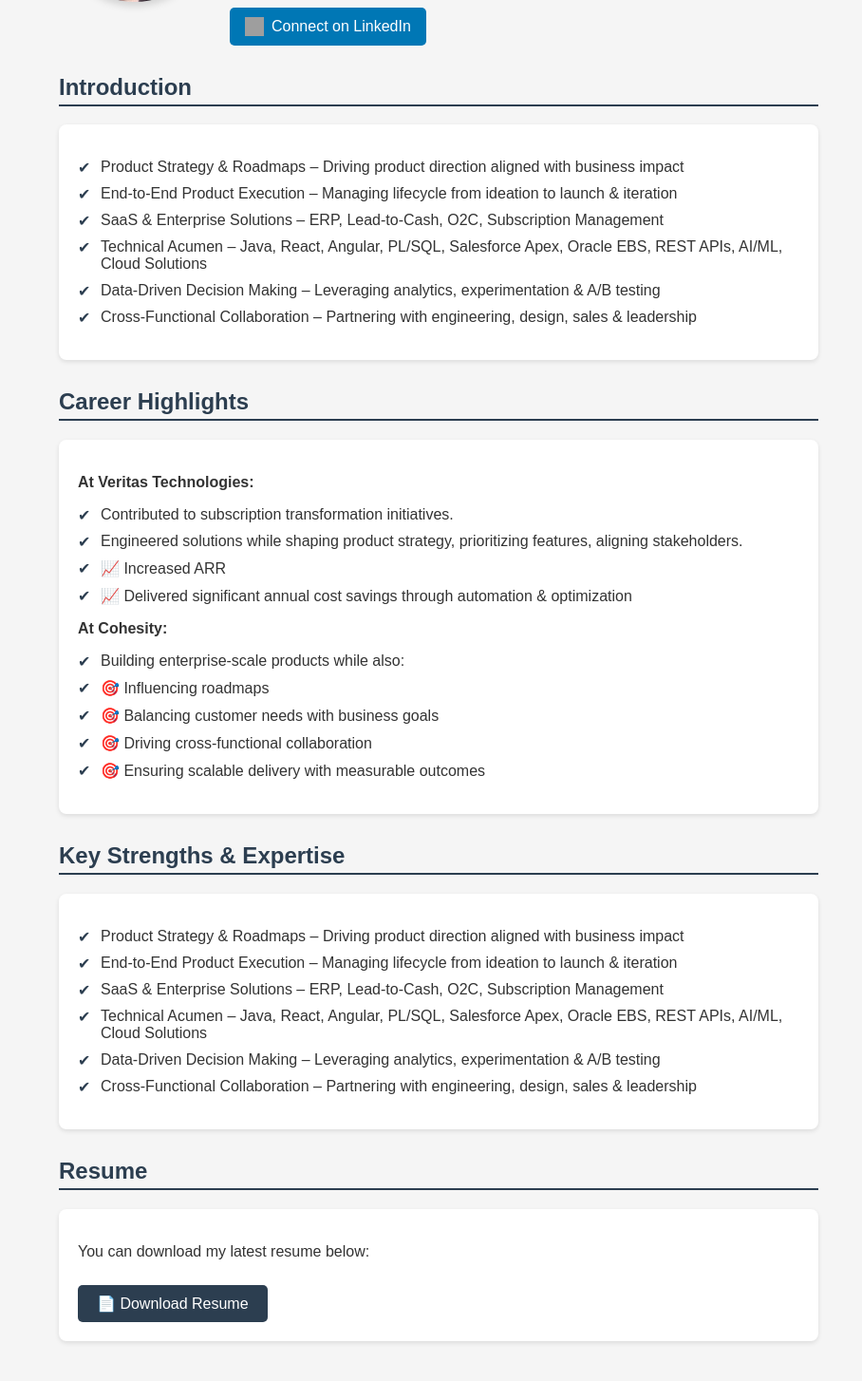
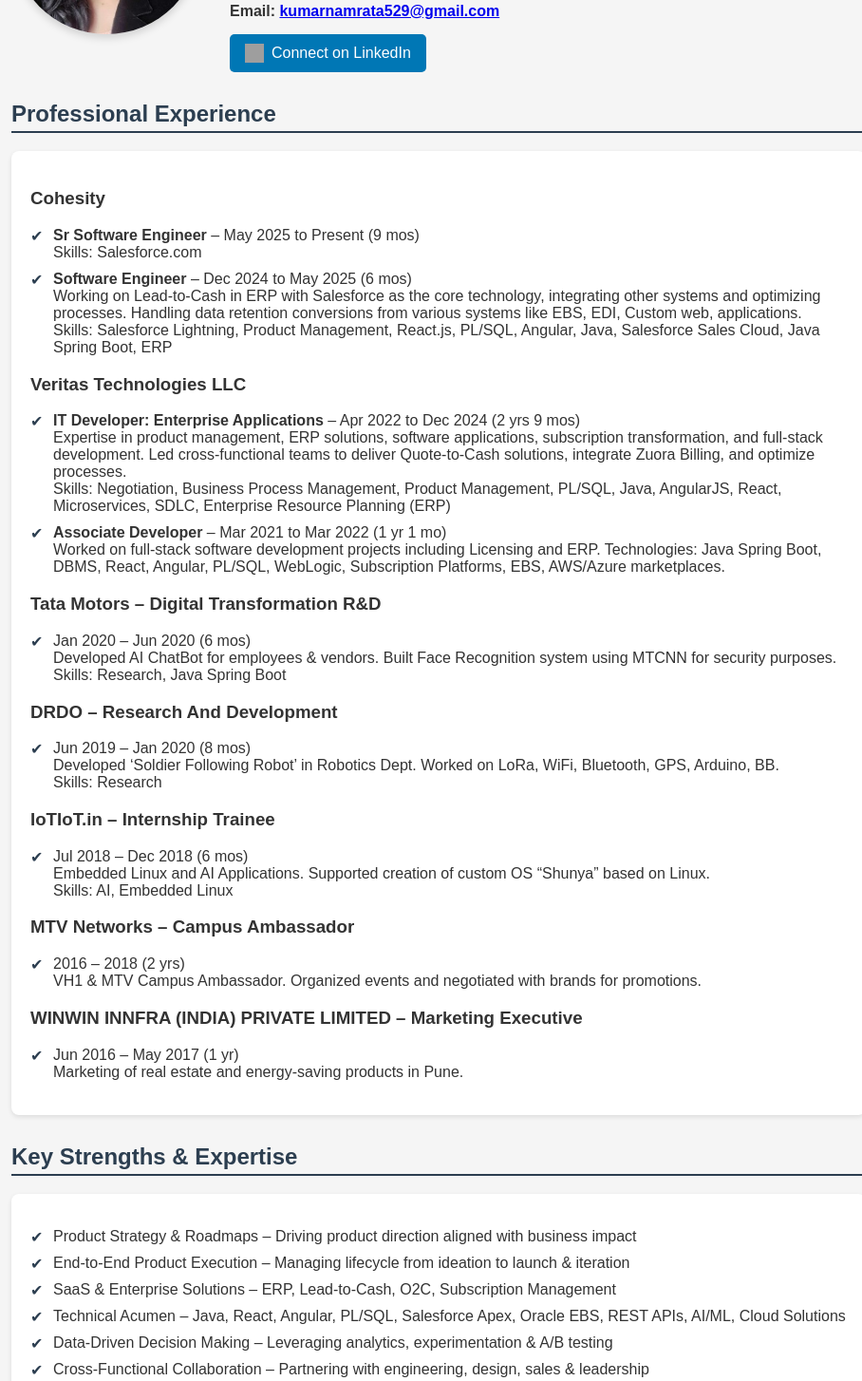
Before and after one commit to Namrata-Kumar/namrata.kumar.github.io, a plain HTML site: page index.html in a window 1280 px wide. Shown: the part 412-1866 px from the top of the page at 95% size, without its empty margins (178-1086 px from the left). Drawn offline with Linux system fonts and the light colour scheme; grey boxes are pictures that could not be loaded.

Commit message:
Update index.html

```diff
--- a/index.html
+++ b/index.html
@@ -7,15 +7,16 @@
   <title>Namrata Kumar | Sr. SDE | MBA</title>
   <style>
     body { font-family: Arial, sans-serif; margin:0; padding:0; background:#f5f5f5; color:#333;}
-    .container { max-width:800px; margin: auto; padding:20px;}
+    .container { max-width:900px; margin: auto; padding:20px;}
     header { text-align:center; padding:40px 20px; background:#2c3e50; color:white;}
     header h1 { margin:0; font-size:2.8rem;}
     header p { margin:5px 0 0; font-size:1.2rem;}
-    .about { display:flex; align-items:center; gap:20px; margin:30px 0; }
-    .profile-pic { width:160px; height:160px; border-radius:50%; object-fit:cover; box-shadow:0 4px 8px rgba(0,0,0,0.15); }
+    .about { display:flex; align-items:center; gap:30px; margin:30px 0; }
+    .profile-pic { width:200px; height:200px; border-radius:50%; object-fit:cover; box-shadow:0 4px 8px rgba(0,0,0,0.15); }
     .bio { flex:1; }
     .bio h2 { margin:0 0 10px; font-size:1.8rem; }
     .bio p { margin:0; line-height:1.6; }
+    .contact { margin-top:10px; font-weight:bold; }
     .linkedin-btn { margin-top:15px; display:inline-flex; align-items:center; gap:8px; padding:10px 16px;
                     background:#0077b5; color:#fff; text-decoration:none; border-radius:5px; font-weight:500; }
     .linkedin-btn img { width:20px; height:20px; }
@@ -25,7 +26,6 @@
     .card ul { list-style:none; padding:0; }
     .card ul li { margin-bottom:10px; padding-left:24px; position:relative; }
     .card ul li::before { content:"✔"; position:absolute; left:0; color:#2c3e50; }
-    .btn { display:inline-block; padding:10px 20px; background:#2c3e50; color:white; text-decoration:none; border-radius:5px; margin-top:10px;}
     footer { text-align:center; padding:15px 0; background:#2c3e50; color:white; font-size:0.9rem; margin-top:40px;}
   </style>
 </head>
@@ -42,43 +42,67 @@
       <div class="bio">
         <h2>About Me</h2>
         <p>I am Namrata Kumar, a Senior Software Development Engineer (Sr. SDE) at Cohesity and an MBA graduate from Liverpool John Moores University. With 5 years of experience in Full-Stack Development, SaaS, ERP, Subscription Management, and Enterprise Solutions, I drive business impact through a blend of technical expertise and product leadership. My career spans R&D innovation at <strong>DRDO</strong> & <strong>Tata Motors</strong> and enterprise product engineering at <strong>Veritas</strong> and <strong>Cohesity</strong>.</p>
+        <div class="contact">Email: <a href="mailto:kumarnamrata529@gmail.com">kumarnamrata529@gmail.com</a></div>
         <a href="https://www.linkedin.com/in/namrata-kumar-pm/" target="_blank" class="linkedin-btn">
           <img src="https://cdn-icons-png.flaticon.com/512/174/174857.png" alt="LinkedIn"> Connect on LinkedIn
         </a>
       </div>
     </div>
+
+    <!-- Professional Experience -->
     <section>
-      <h2>Introduction</h2>
+      <h2>Professional Experience</h2>
       <div class="card">
+        <h3>Cohesity</h3>
         <ul>
-          <li>Product Strategy & Roadmaps – Driving product direction aligned with business impact</li>
-          <li>End-to-End Product Execution – Managing lifecycle from ideation to launch & iteration</li>
-          <li>SaaS & Enterprise Solutions – ERP, Lead-to-Cash, O2C, Subscription Management</li>
-          <li>Technical Acumen – Java, React, Angular, PL/SQL, Salesforce Apex, Oracle EBS, REST APIs, AI/ML, Cloud Solutions</li>
-          <li>Data-Driven Decision Making – Leveraging analytics, experimentation & A/B testing</li>
-          <li>Cross-Functional Collaboration – Partnering with engineering, design, sales & leadership</li>
+          <li><strong>Sr Software Engineer</strong> – May 2025 to Present (9 mos)<br>
+              Skills: Salesforce.com</li>
+          <li><strong>Software Engineer</strong> – Dec 2024 to May 2025 (6 mos)<br>
+              Working on Lead-to-Cash in ERP with Salesforce as the core technology, integrating other systems and optimizing processes. Handling data retention conversions from various systems like EBS, EDI, Custom web, applications.<br>
+              Skills: Salesforce Lightning, Product Management, React.js, PL/SQL, Angular, Java, Salesforce Sales Cloud, Java Spring Boot, ERP
+          </li>
         </ul>
-      </div>
-    </section>
 
-    <!-- Highlights -->
-    <section>
-      <h2>Career Highlights</h2>
-      <div class="card">
-        <p><strong>At Veritas Technologies:</strong></p>
+        <h3>Veritas Technologies LLC</h3>
         <ul>
-          <li>Contributed to subscription transformation initiatives.</li>
-          <li>Engineered solutions while shaping product strategy, prioritizing features, aligning stakeholders.</li>
-          <li>📈 Increased ARR</li>
-          <li>📈 Delivered significant annual cost savings through automation & optimization</li>
+          <li><strong>IT Developer: Enterprise Applications</strong> – Apr 2022 to Dec 2024 (2 yrs 9 mos)<br>
+              Expertise in product management, ERP solutions, software applications, subscription transformation, and full-stack development. Led cross-functional teams to deliver Quote-to-Cash solutions, integrate Zuora Billing, and optimize processes.<br>
+              Skills: Negotiation, Business Process Management, Product Management, PL/SQL, Java, AngularJS, React, Microservices, SDLC, Enterprise Resource Planning (ERP)</li>
+          <li><strong>Associate Developer</strong> – Mar 2021 to Mar 2022 (1 yr 1 mo)<br>
+              Worked on full-stack software development projects including Licensing and ERP. Technologies: Java Spring Boot, DBMS, React, Angular, PL/SQL, WebLogic, Subscription Platforms, EBS, AWS/Azure marketplaces.</li>
         </ul>
-        <p><strong>At Cohesity:</strong></p>
+
+                <h3>Tata Motors – Digital Transformation R&D</h3>
         <ul>
-          <li>Building enterprise-scale products while also:</li>
-          <li>🎯 Influencing roadmaps</li>
-          <li>🎯 Balancing customer needs with business goals</li>
-          <li>🎯 Driving cross-functional collaboration</li>
-          <li>🎯 Ensuring scalable delivery with measurable outcomes</li>
+          <li>Jan 2020 – Jun 2020 (6 mos)<br>
+              Developed AI ChatBot for employees & vendors. Built Face Recognition system using MTCNN for security purposes.<br>
+              Skills: Research, Java Spring Boot</li>
+        </ul>
+
+        <h3>DRDO – Research And Development</h3>
+        <ul>
+          <li>Jun 2019 – Jan 2020 (8 mos)<br>
+              Developed ‘Soldier Following Robot’ in Robotics Dept. Worked on LoRa, WiFi, Bluetooth, GPS, Arduino, BB.<br>
+              Skills: Research</li>
+        </ul>
+
+        <h3>IoTIoT.in – Internship Trainee</h3>
+        <ul>
+          <li>Jul 2018 – Dec 2018 (6 mos)<br>
+              Embedded Linux and AI Applications. Supported creation of custom OS “Shunya” based on Linux.<br>
+              Skills: AI, Embedded Linux</li>
+        </ul>
+
+        <h3>MTV Networks – Campus Ambassador</h3>
+        <ul>
+          <li>2016 – 2018 (2 yrs)<br>
+              VH1 & MTV Campus Ambassador. Organized events and negotiated with brands for promotions.</li>
+        </ul>
+
+        <h3>WINWIN INNFRA (INDIA) PRIVATE LIMITED – Marketing Executive</h3>
+        <ul>
+          <li>Jun 2016 – May 2017 (1 yr)<br>
+              Marketing of real estate and energy-saving products in Pune.</li>
         </ul>
       </div>
     </section>
@@ -98,12 +122,25 @@
       </div>
     </section>
 
-    <!-- Resume -->
+    <!-- Education -->
     <section>
-      <h2>Resume</h2>
+      <h2>Education</h2>
       <div class="card">
-        <p>You can download my latest resume below:</p>
-        <a href="resume.pdf" class="btn" target="_blank">📄 Download Resume</a>
+        <ul>
+          <li><strong>Liverpool John Moores University</strong> – MBA, Product Management (Aug 2022 - Dec 2024)<br>
+              Activities: Thesis Writing, Networking, Hands-on experience with Howard Simulators, Case Studies<br>
+              Dissertation: <em>Study of Sustainable Food Packaging Options with An Eco-Friendly Approach: Analyzing Consumer Behavior and Innovations</em>
+          </li>
+          <li><strong>Maharashtra Institute of Technology</strong> – B.Tech, EnTC Engineering (Aug 2016 - Jun 2020)<br>
+              Activities: Anchoring, Basketball, Chess, Technical Competitions, Department Joint Secretary<br>
+              Achievements: National level Smart India Hackathon finalist, multiple prizes in Chess and Basketball<br>
+              Projects: Hardware Hackathon, Software Hackathon, Intelligent Super Market, Vehicle Name Plate Recognition, Raspberry Pi OS
+          </li>
+          <li><strong>The Bishop's School, Pune</strong> – Junior College, Mathematics & Computer Science (Jun 2015 - Jun 2016)<br>
+              Activities: Literary Club, Sports Club
+          </li>
+          <li><strong>The Bishop's School, Pune</strong> – ICSE, Mathematics & Computer Science (Jun 2013 - Jun 2014)</li>
+        </ul>
       </div>
     </section>
   </div>
```
